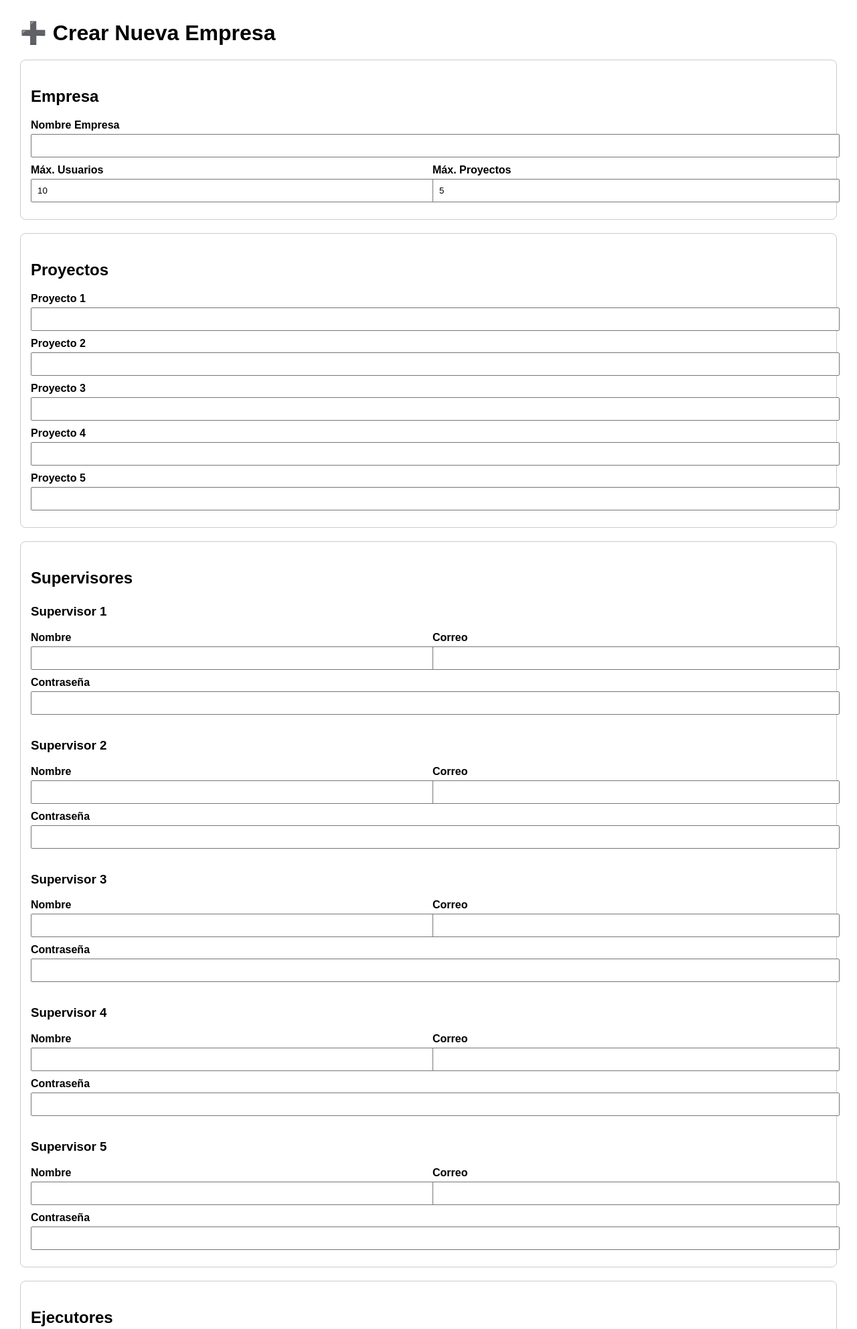
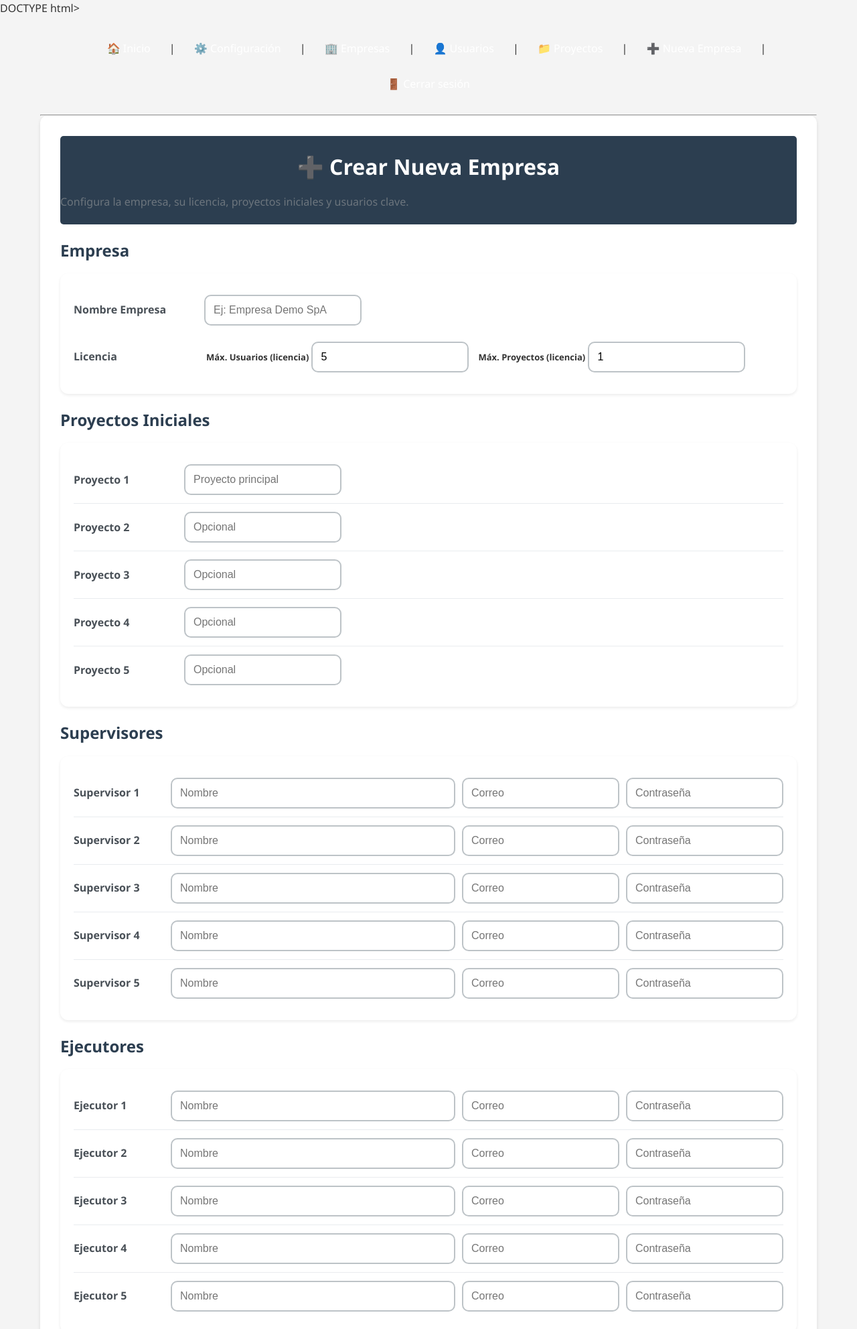
Before and after one commit to Juanmaq7030/gestor-tareas, a Flask app: page /sa/empresa/nueva in a window 1280 px wide. Shown: the top 1984 px of the page at 67% size. Run offline with Flask 3, Linux system fonts and the light colour scheme; the visitor is signed in with stand-in values (Sample User, id 1).

Commit message:
Update sa_empresa_nueva.html

```diff
--- a/templates/sa_empresa_nueva.html
+++ b/templates/sa_empresa_nueva.html
@@ -1,108 +1,123 @@
-<!DOCTYPE html>
+DOCTYPE html>
 <html lang="es">
 <head>
     <meta charset="UTF-8">
-    <title>Crear Nueva Empresa</title>
-    <style>
-        body { font-family: Arial, sans-serif; margin: 30px; }
-        h1, h2, h3 { margin-top: 25px; }
-        .bloque { border: 1px solid #ccc; padding: 15px; margin-bottom: 20px; border-radius: 8px; }
-        .grid { display: grid; grid-template-columns: 1fr 1fr; gap: 12px; }
-        label { font-weight: bold; display: block; margin-bottom: 4px; }
-        input { width: 100%; padding: 8px; margin-bottom: 10px; }
-        button { padding: 12px 20px; font-size: 16px; }
-    </style>
+    <meta name="viewport" content="width=device-width, initial-scale=1">
+    <title>Super Admin · Nueva Empresa</title>
+    <link rel="stylesheet" href="{{ url_for('static', filename='css/style.css') }}">
 </head>
 <body>
+<div class="container">
+    {% include "_sa_nav.html" %}
 
+    <main>
+        <header style="margin-bottom: 20px;">
             <h1>➕ Crear Nueva Empresa</h1>
+            <p style="color:#6c757d;">Configura la empresa, su licencia, proyectos iniciales y usuarios clave.</p>
+        </header>
 
-    <form method="POST">
-        <div class="bloque">
+        <form method="POST" class="form-section">
+            <section class="stats-section" style="margin-bottom:20px;">
                 <h2>Empresa</h2>
-            <label>Nombre Empresa</label>
-            <input type="text" name="nombre_empresa" required>
-
-            <div class="grid">
-                <div>
-                    <label>Máx. Usuarios</label>
-                    <input type="number" name="licencia_max_usuarios" value="10">
+                <div class="stats-list">
+                    <div class="stat-item" style="border-bottom:none;">
+                        <div class="stat-item-label" style="min-width:180px;">
+                            <label for="nombre_empresa"><strong>Nombre Empresa</strong></label>
                         </div>
-                <div>
-                    <label>Máx. Proyectos</label>
-                    <input type="number" name="licencia_max_proyectos" value="5">
+                        <div style="flex:1;">
+                            <input id="nombre_empresa" type="text" name="nombre_empresa" required
+                                   class="task-input" placeholder="Ej: Empresa Demo SpA">
+                        </div>
+                    </div>
+                    <div class="stat-item" style="border-bottom:none; flex-wrap:wrap; gap:18px;">
+                        <div class="stat-item-label" style="min-width:180px;">
+                            <strong>Licencia</strong>
+                        </div>
+                        <div style="display:flex; gap:14px; flex-wrap:wrap; flex:1;">
+                            <div style="min-width:180px;">
+                                <label for="licencia_max_usuarios" style="font-size:13px; font-weight:600;">Máx. Usuarios (licencia)</label>
+                                <input id="licencia_max_usuarios" type="number" name="licencia_max_usuarios"
+                                       value="5" min="1" class="task-input">
+                            </div>
+                            <div style="min-width:180px;">
+                                <label for="licencia_max_proyectos" style="font-size:13px; font-weight:600;">Máx. Proyectos (licencia)</label>
+                                <input id="licencia_max_proyectos" type="number" name="licencia_max_proyectos"
+                                       value="1" min="1" class="task-input">
                             </div>
                         </div>
                     </div>
+                </div>
+            </section>
 
-        <div class="bloque">
-            <h2>Proyectos</h2>
-            <label>Proyecto 1</label>
-            <input type="text" name="nombre_proyecto_1" required>
-
-            <label>Proyecto 2</label>
-            <input type="text" name="nombre_proyecto_2">
-
-            <label>Proyecto 3</label>
-            <input type="text" name="nombre_proyecto_3">
-
-            <label>Proyecto 4</label>
-            <input type="text" name="nombre_proyecto_4">
-
-            <label>Proyecto 5</label>
-            <input type="text" name="nombre_proyecto_5">
+            <section class="stats-section" style="margin-bottom:20px;">
+                <h2>Proyectos Iniciales</h2>
+                <div class="stats-list">
+                    {% for i in range(1,6) %}
+                    <div class="stat-item" {% if i == 5 %}style="border-bottom:none;"{% endif %}>
+                        <div class="stat-item-label" style="min-width:150px;">
+                            <label for="nombre_proyecto_{{ i }}"><strong>Proyecto {{ i }}</strong></label>
                         </div>
-
-        <div class="bloque">
-            <h2>Supervisores</h2>
-
-            {% for i in range(1, 6) %}
-            <h3>Supervisor {{ i }}</h3>
-            <div class="grid">
-                <div>
-                    <label>Nombre</label>
-                    <input type="text" name="nombre_supervisor_{{ i }}">
-                </div>
-                <div>
-                    <label>Correo</label>
-                    <input type="email" name="correo_supervisor_{{ i }}">
+                        <div style="flex:1;">
+                            <input id="nombre_proyecto_{{ i }}"
+                                   type="text"
+                                   name="nombre_proyecto_{{ i }}"
+                                   class="task-input"
+                                   {% if i == 1 %}required{% endif %}
+                                   placeholder="{% if i == 1 %}Proyecto principal{% else %}Opcional{% endif %}">
                         </div>
                     </div>
-            <label>Contraseña</label>
-            <input type="password" name="pass_supervisor_{{ i }}">
                     {% endfor %}
                 </div>
+            </section>
 
-        <div class="bloque">
-            <h2>Ejecutores</h2>
-
+            <section class="stats-section" style="margin-bottom:20px;">
+                <h2>Supervisores</h2>
+                <div class="stats-list">
                     {% for i in range(1, 6) %}
-            <h3>Ejecutor {{ i }}</h3>
-            <div class="grid">
-                <div>
-                    <label>Nombre</label>
-                    <input type="text" name="nombre_ejecutor_{{ i }}">
+                    <div class="stat-item" {% if i == 5 %}style="border-bottom:none;"{% endif %}>
+                        <div class="stat-item-label" style="min-width:130px;">
+                            <strong>Supervisor {{ i }}</strong>
                         </div>
-                <div>
-                    <label>Correo</label>
-                    <input type="email" name="correo_ejecutor_{{ i }}">
+                        <div style="flex:1; display:flex; flex-wrap:wrap; gap:10px;">
+                            <input type="text" name="nombre_supervisor_{{ i }}" class="task-input"
+                                   placeholder="Nombre">
+                            <input type="email" name="correo_supervisor_{{ i }}" class="task-input"
+                                   placeholder="Correo">
+                            <input type="password" name="pass_supervisor_{{ i }}" class="task-input"
+                                   placeholder="Contraseña">
                         </div>
                     </div>
-            <label>Contraseña</label>
-            <input type="password" name="pass_ejecutor_{{ i }}">
                     {% endfor %}
                 </div>
+            </section>
 
-        <div style="margin-top:20px; display:flex; gap:10px;">
+            <section class="stats-section">
+                <h2>Ejecutores</h2>
+                <div class="stats-list">
+                    {% for i in range(1, 6) %}
+                    <div class="stat-item" {% if i == 5 %}style="border-bottom:none;"{% endif %}>
+                        <div class="stat-item-label" style="min-width:130px;">
+                            <strong>Ejecutor {{ i }}</strong>
+                        </div>
+                        <div style="flex:1; display:flex; flex-wrap:wrap; gap:10px;">
+                            <input type="text" name="nombre_ejecutor_{{ i }}" class="task-input"
+                                   placeholder="Nombre">
+                            <input type="email" name="correo_ejecutor_{{ i }}" class="task-input"
+                                   placeholder="Correo">
+                            <input type="password" name="pass_ejecutor_{{ i }}" class="task-input"
+                                   placeholder="Contraseña">
+                        </div>
+                    </div>
+                    {% endfor %}
+                </div>
+            </section>
 
-    <button type="submit">
-        Guardar Empresa
-    </button>
-
-    <a href="{{ url_for('sa_dashboard') }}">
-        <button type="button">
-            Salir
-        </button>
-    </a>
-
+            <div style="margin-top:20px; display:flex; gap:12px; flex-wrap:wrap;">
+                <button type="submit" class="btn-primary">Guardar Empresa Completa</button>
+                <a href="{{ url_for('sa_config') }}" class="btn-clear">Cancelar</a>
             </div>
+        </form>
+    </main>
+</div>
+</body>
+</html>
```
Lines whose indentation alone changed are shown as unchanged.
